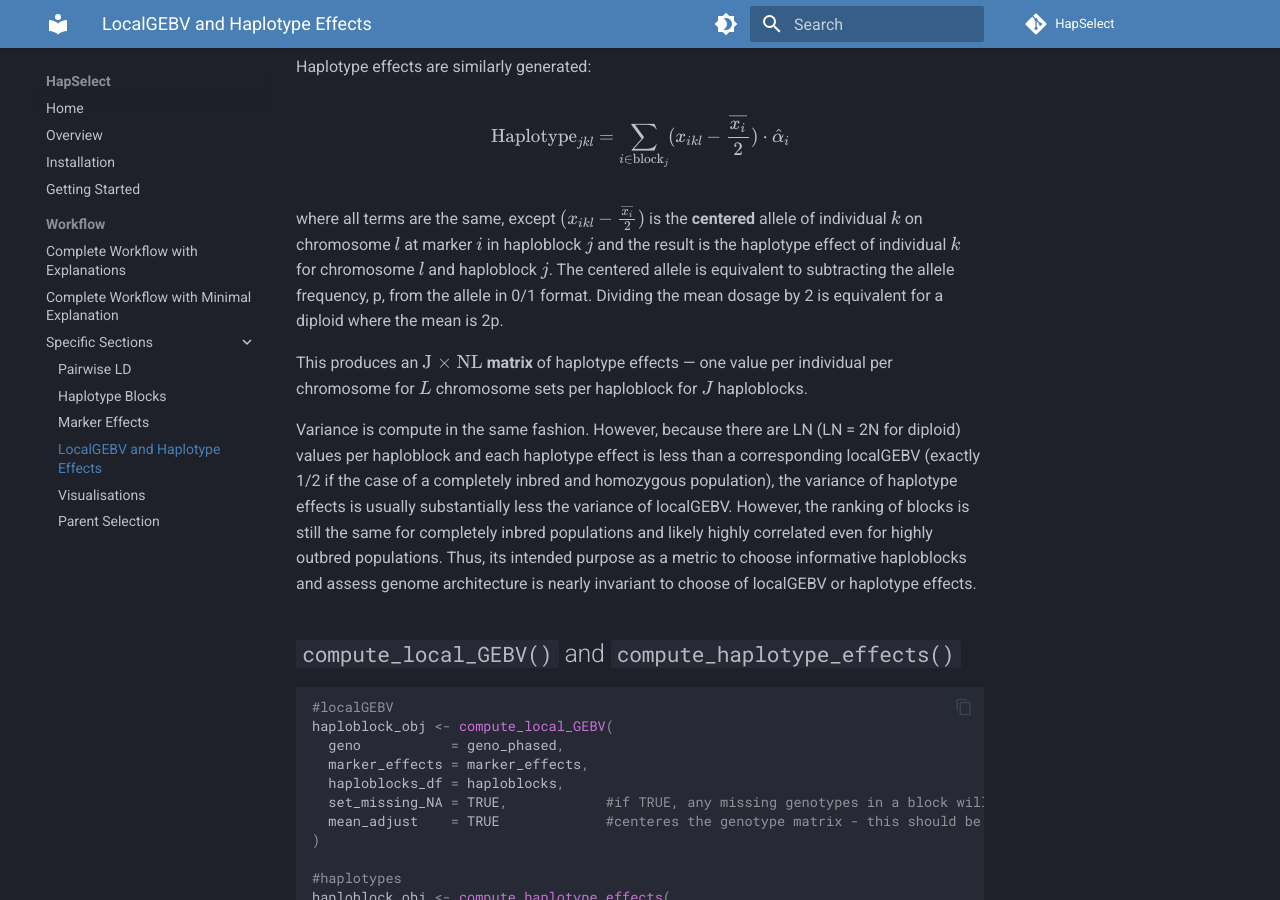
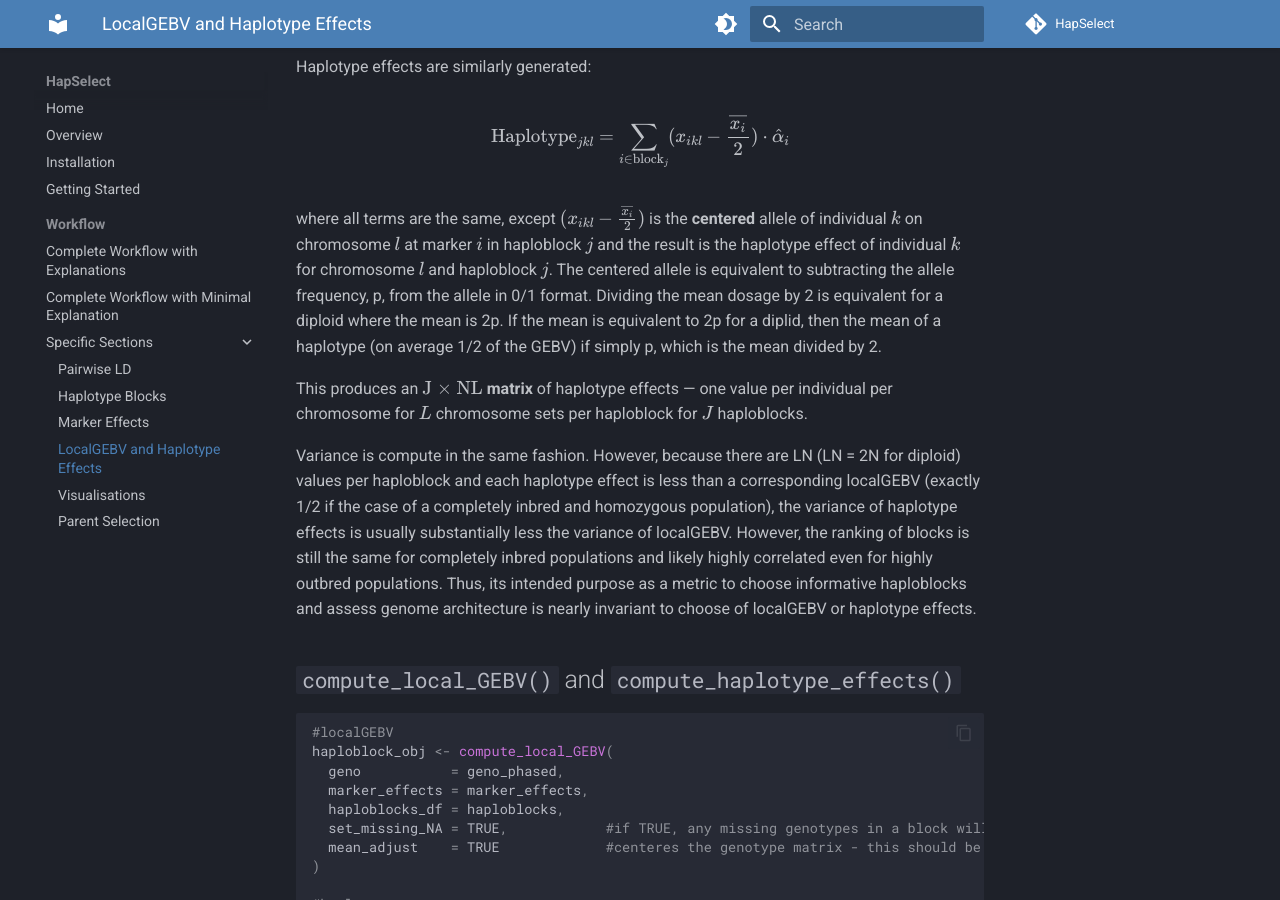
Before and after one commit to wrshf7/HapSelect-Docs, an MkDocs documentation site: the page built from docs/workflow/local-gebv.md, in a window 1280 px wide and 900 px high, scrolled down 741 px. Built offline with MkDocs 1.6.1 and Material for MkDocs 9.7.7, drawn with Linux system fonts in a browser that asks for light colours; comment, search, counter and statistics services are not loaded.

Commit message:
Update local-gebv.md

```diff
--- a/docs/workflow/local-gebv.md
+++ b/docs/workflow/local-gebv.md
@@ -26,7 +26,7 @@ $$
 \text{Haplotype}_{jkl} = \sum_{i \in \text{block}_j} ({x_{ikl}} - \frac{\overline{x_{i}}}{2}) \cdot \hat{\alpha}_i
 $$
 
-where all terms are the same, except \(({x_{ikl}} - \frac{\overline{x_{i}}}{2})\) is the **centered** allele of individual \(k\) on chromosome \(l\) at marker \(i\) in haploblock \(j\) and the result is the haplotype effect of individual \(k\) for chromosome \(l\) and haploblock \(j\). The centered allele is equivalent to subtracting the allele frequency, p, from the allele in 0/1 format. Dividing the mean dosage by 2 is equivalent for a diploid where the mean is 2p.
+where all terms are the same, except \(({x_{ikl}} - \frac{\overline{x_{i}}}{2})\) is the **centered** allele of individual \(k\) on chromosome \(l\) at marker \(i\) in haploblock \(j\) and the result is the haplotype effect of individual \(k\) for chromosome \(l\) and haploblock \(j\). The centered allele is equivalent to subtracting the allele frequency, p, from the allele in 0/1 format. Dividing the mean dosage by 2 is equivalent for a diploid where the mean is 2p. If the mean is equivalent to 2p for a diplid, then the mean of a haplotype (on average 1/2 of the GEBV) if simply p, which is the mean divided by 2.
 
 This produces an **\(\text{J × NL}\) matrix** of haplotype effects — one value per individual per chromosome for \(L\) chromosome sets per haploblock for \(J\) haploblocks.
 
```
